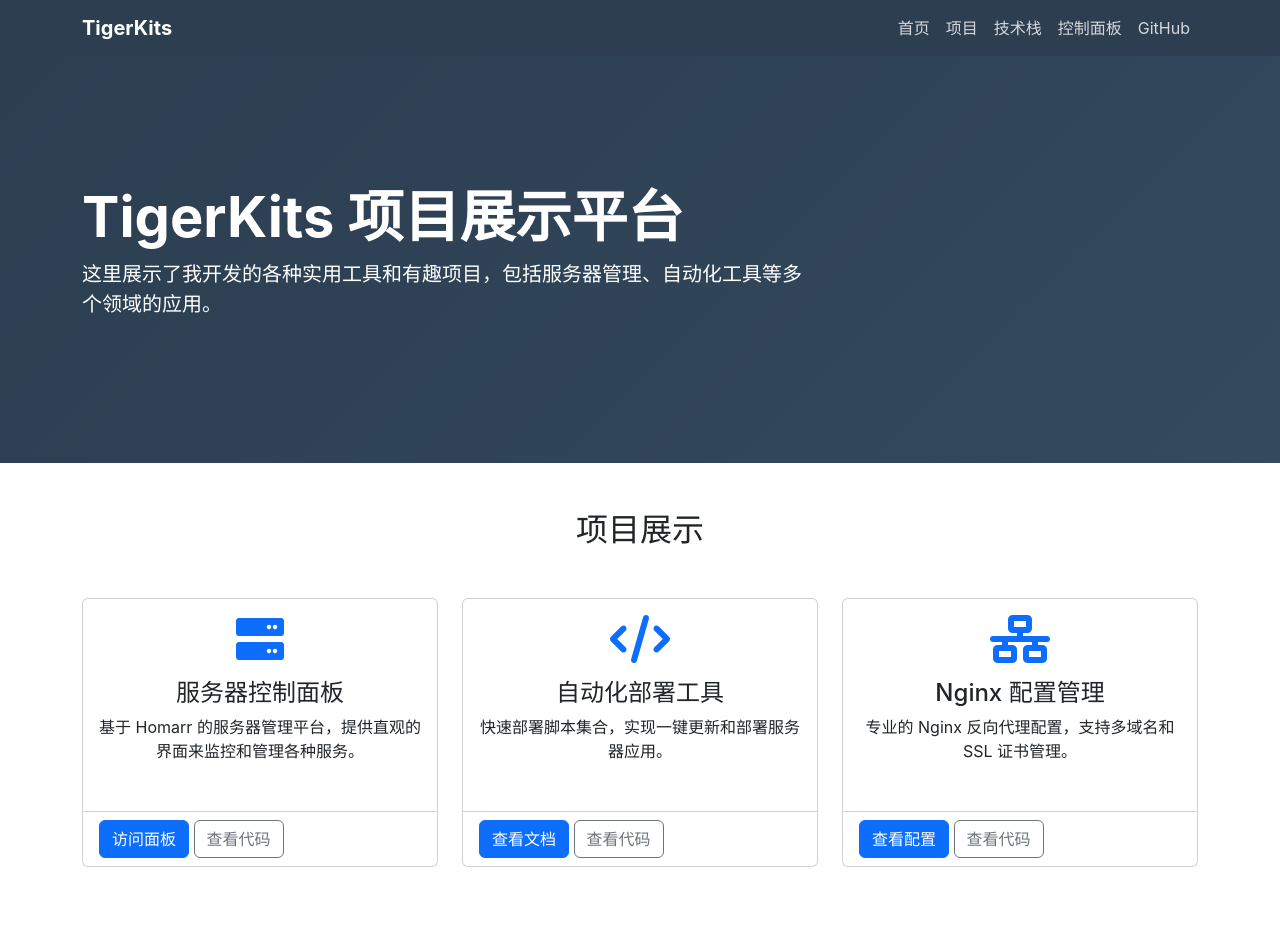
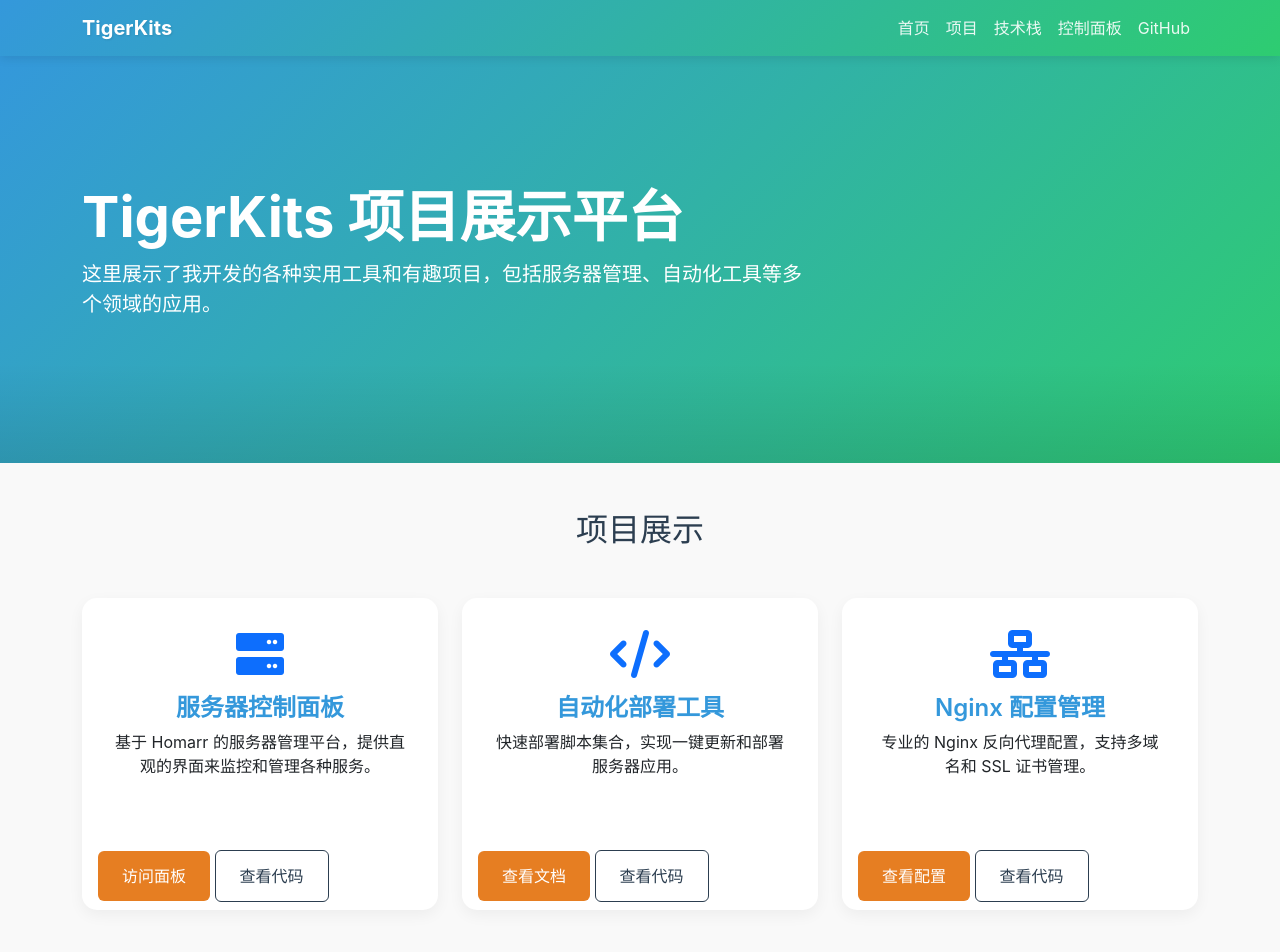
Before and after one commit to tigerbryan/tigerkits, a plain HTML site: page www/index.html in a window 1280 px wide. Shown: the top 952 px of the page. Drawn offline with nearby package versions, Linux system fonts and the light colour scheme.

Commit message:
优化网站配色和视觉效果

```diff
--- a/www/index.html
+++ b/www/index.html
@@ -10,68 +10,141 @@
     <link href="https://cdnjs.cloudflare.com/ajax/libs/font-awesome/6.0.0/css/all.min.css" rel="stylesheet">
     <style>
         :root {
-            --primary-color: #2c3e50;
-            --secondary-color: #34495e;
-            --accent-color: #e74c3c;
-            --text-color: #333;
-            --light-bg: #f5f5f5;
+            --primary-color: #3498db;      /* 明亮的蓝色 */
+            --secondary-color: #2ecc71;    /* 清新的绿色 */
+            --accent-color: #e67e22;       /* 温暖的橙色 */
+            --text-color: #2c3e50;         /* 深蓝灰色文字 */
+            --light-bg: #f9f9f9;           /* 柔和的背景色 */
+            --card-bg: #ffffff;            /* 纯白卡片背景 */
+            --hover-color: #f39c12;        /* 悬停时的橙色 */
+            --gradient-start: #3498db;     /* 渐变开始色 */
+            --gradient-end: #2ecc71;       /* 渐变结束色 */
         }
 
         body {
             font-family: 'SF Pro Display', -apple-system, BlinkMacSystemFont, 'Segoe UI', Roboto, Oxygen, Ubuntu, Cantarell, 'Open Sans', 'Helvetica Neue', sans-serif;
             padding-top: 56px;
+            color: var(--text-color);
+            background-color: var(--light-bg);
         }
 
         .navbar {
-            background-color: var(--primary-color);
+            background: linear-gradient(135deg, var(--gradient-start), var(--gradient-end));
+            box-shadow: 0 2px 10px rgba(0,0,0,0.1);
         }
 
         .navbar-brand {
             color: white !important;
             font-weight: bold;
+            text-shadow: 1px 1px 2px rgba(0,0,0,0.1);
         }
 
         .nav-link {
-            color: rgba(255, 255, 255, 0.8) !important;
+            color: rgba(255, 255, 255, 0.9) !important;
+            transition: all 0.3s ease;
         }
 
         .nav-link:hover {
-            color: var(--accent-color) !important;
+            color: white !important;
+            transform: translateY(-1px);
         }
 
         .hero {
-            background: linear-gradient(135deg, var(--primary-color), var(--secondary-color));
+            background: linear-gradient(135deg, var(--gradient-start), var(--gradient-end));
             color: white;
             padding: 8rem 0;
+            position: relative;
+            overflow: hidden;
+        }
+
+        .hero::after {
+            content: '';
+            position: absolute;
+            bottom: 0;
+            left: 0;
+            right: 0;
+            height: 100px;
+            background: linear-gradient(to bottom, transparent, rgba(0,0,0,0.1));
         }
 
         .project-card {
-            transition: transform 0.3s;
+            background: var(--card-bg);
+            border: none;
+            border-radius: 15px;
+            transition: all 0.3s ease;
             margin-bottom: 2rem;
+            box-shadow: 0 5px 15px rgba(0,0,0,0.05);
         }
 
         .project-card:hover {
             transform: translateY(-5px);
+            box-shadow: 0 8px 25px rgba(0,0,0,0.1);
+        }
+
+        .card-body {
+            padding: 2rem;
+        }
+
+        .card-title {
+            color: var(--primary-color);
+            font-weight: 600;
+        }
+
+        .btn-primary {
+            background-color: var(--accent-color);
+            border: none;
+            padding: 0.8rem 1.5rem;
+            transition: all 0.3s ease;
+        }
+
+        .btn-primary:hover {
+            background-color: var(--hover-color);
+            transform: translateY(-2px);
+        }
+
+        .btn-outline-secondary {
+            color: var(--text-color);
+            border-color: var(--text-color);
+            padding: 0.8rem 1.5rem;
+            transition: all 0.3s ease;
+        }
+
+        .btn-outline-secondary:hover {
+            background-color: var(--text-color);
+            color: white;
+            transform: translateY(-2px);
         }
 
         .tech-stack {
+            background-color: var(--card-bg);
             padding: 4rem 0;
-            background-color: var(--light-bg);
+            box-shadow: 0 -5px 15px rgba(0,0,0,0.05);
         }
 
         .tech-item {
             text-align: center;
             padding: 2rem;
+            transition: all 0.3s ease;
+        }
+
+        .tech-item:hover {
+            transform: translateY(-5px);
         }
 
         .tech-item i {
             font-size: 3rem;
             color: var(--primary-color);
             margin-bottom: 1rem;
+            transition: all 0.3s ease;
+        }
+
+        .tech-item:hover i {
+            color: var(--accent-color);
+            transform: scale(1.1);
         }
 
         footer {
-            background-color: var(--primary-color);
+            background: linear-gradient(135deg, var(--gradient-start), var(--gradient-end));
             color: white;
             padding: 2rem 0;
         }
@@ -80,11 +153,34 @@
             color: white;
             font-size: 1.5rem;
             margin: 0 0.5rem;
-            transition: color 0.3s;
+            transition: all 0.3s ease;
+            opacity: 0.9;
         }
 
         .social-links a:hover {
-            color: var(--accent-color);
+            color: white;
+            opacity: 1;
+            transform: translateY(-3px);
+        }
+
+        /* 添加一些微妙的动画效果 */
+        .display-4 {
+            animation: fadeInUp 1s ease;
+        }
+
+        .lead {
+            animation: fadeInUp 1.2s ease;
+        }
+
+        @keyframes fadeInUp {
+            from {
+                opacity: 0;
+                transform: translateY(20px);
+            }
+            to {
+                opacity: 1;
+                transform: translateY(0);
+            }
         }
     </style>
 </head>
@@ -142,7 +238,7 @@
                             <h4 class="card-title">服务器控制面板</h4>
                             <p class="card-text">基于 Homarr 的服务器管理平台，提供直观的界面来监控和管理各种服务。</p>
                         </div>
-                        <div class="card-footer bg-transparent">
+                        <div class="card-footer bg-transparent border-0">
                             <a href="http://dashboard.tigerkits.com" class="btn btn-primary" target="_blank">访问面板</a>
                             <a href="https://github.com/tigerbryan/tigerkits" class="btn btn-outline-secondary" target="_blank">查看代码</a>
                         </div>
@@ -155,7 +251,7 @@
                             <h4 class="card-title">自动化部署工具</h4>
                             <p class="card-text">快速部署脚本集合，实现一键更新和部署服务器应用。</p>
                         </div>
-                        <div class="card-footer bg-transparent">
+                        <div class="card-footer bg-transparent border-0">
                             <a href="https://github.com/tigerbryan/tigerkits/tree/main/scripts" class="btn btn-primary" target="_blank">查看文档</a>
                             <a href="https://github.com/tigerbryan/tigerkits" class="btn btn-outline-secondary" target="_blank">查看代码</a>
                         </div>
@@ -168,7 +264,7 @@
                             <h4 class="card-title">Nginx 配置管理</h4>
                             <p class="card-text">专业的 Nginx 反向代理配置，支持多域名和 SSL 证书管理。</p>
                         </div>
-                        <div class="card-footer bg-transparent">
+                        <div class="card-footer bg-transparent border-0">
                             <a href="https://github.com/tigerbryan/tigerkits/tree/main/nginx-config" class="btn btn-primary" target="_blank">查看配置</a>
                             <a href="https://github.com/tigerbryan/tigerkits" class="btn btn-outline-secondary" target="_blank">查看代码</a>
                         </div>
```
